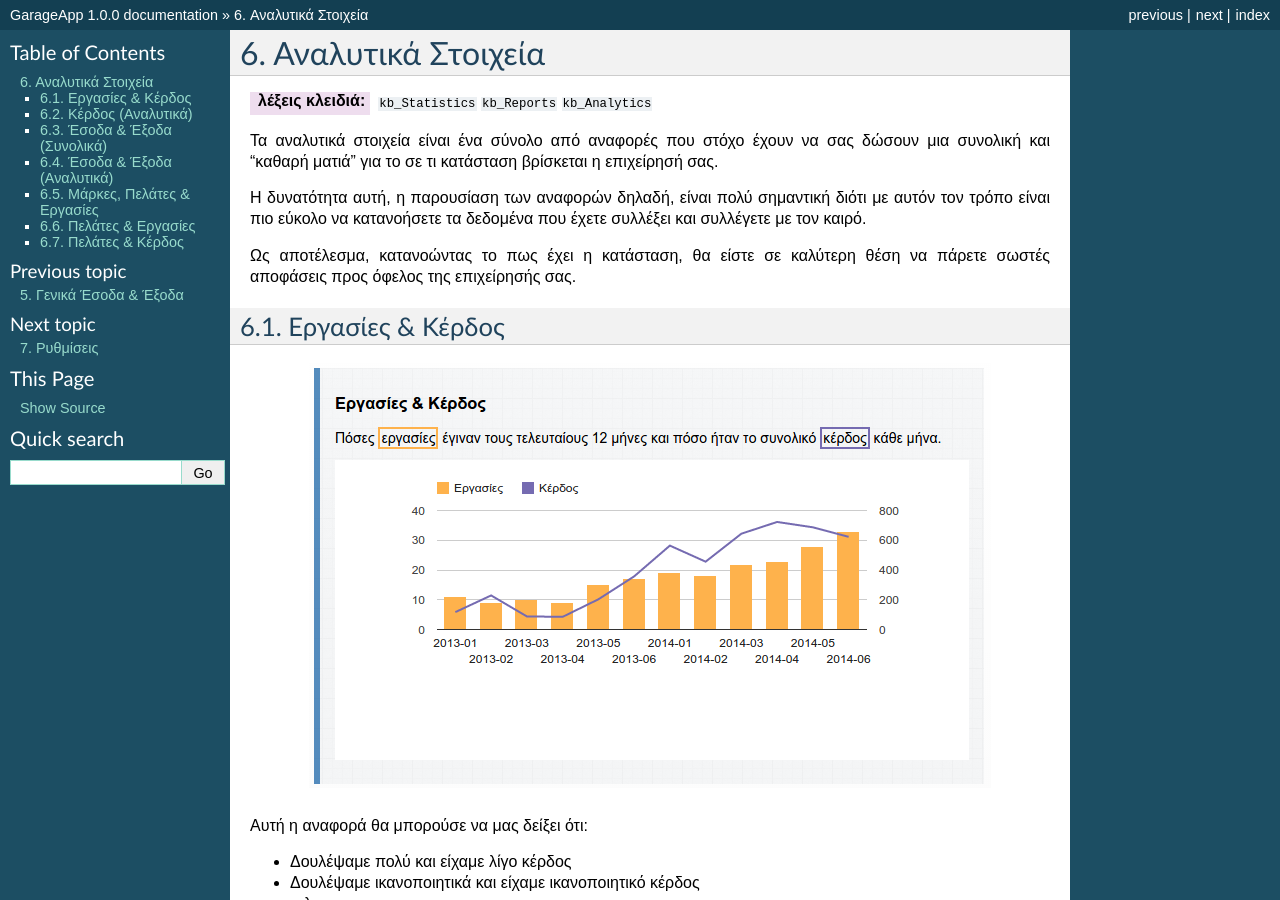
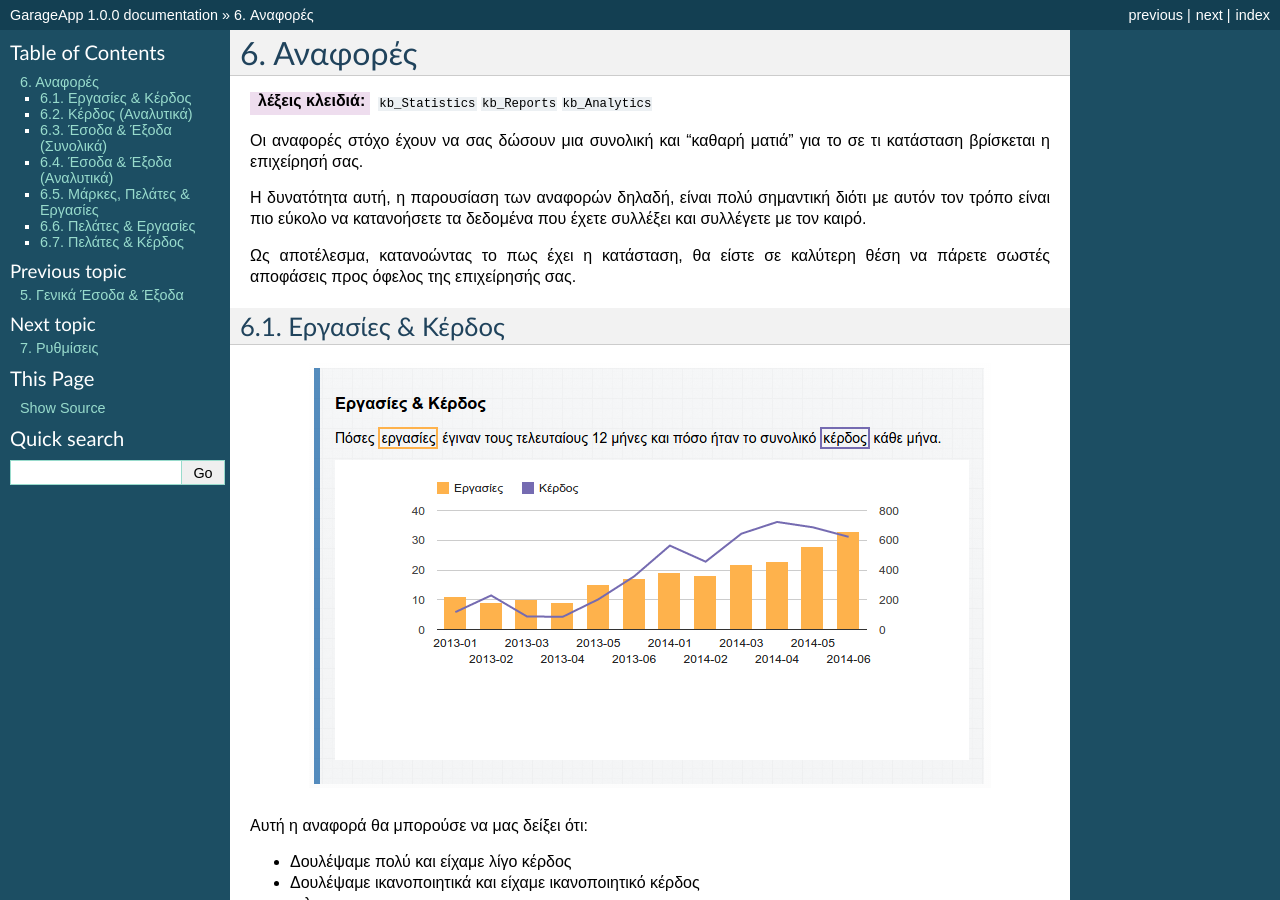
Before and after one commit to garageapp/garageapp-kb-el, a Sphinx documentation site: the page built from docs/source/reports/index.rst, in a window 1280 px wide and 900 px high. Built offline with Sphinx 7.4.7, drawn with Linux system fonts in a browser that asks for light colours; pages that are not in the unit, such as notebooks, are missing from menus; some of the changed text lies outside the part shown.

Commit message:
update locales
- rename "Analytics" to "Reports"

```diff
--- a/docs/source/index.rst
+++ b/docs/source/index.rst
@@ -21,7 +21,7 @@ GarageApp - Υποστήριξη
     vehicles/index.rst
     services/index.rst
     revenues_expenses/index.rst
-    analytics/index.rst
+    reports/index.rst
     settings/index.rst
     .. subscriptions/index.rst # temporarily hiding this article; justification: PayPal subscriptions are not released yet
     mozilla_persona.rst
--- a/docs/source/analytics/index.rst
+++ b/docs/source/reports/index.rst
@@ -1,13 +1,12 @@
-Αναλυτικά Στοιχεία
-==================
+Αναφορές
+========
 
 :λέξεις κλειδιά:
     ``kb_Statistics``
     ``kb_Reports``
     ``kb_Analytics``
 
-Τα αναλυτικά στοιχεία είναι ένα σύνολο από αναφορές
-που στόχο έχουν να σας δώσουν μια συνολική
+Οι αναφορές στόχο έχουν να σας δώσουν μια συνολική
 και "καθαρή ματιά" για το σε τι κατάσταση βρίσκεται η επιχείρησή σας.
 
 Η δυνατότητα αυτή, η παρουσίαση των αναφορών δηλαδή, είναι πολύ σημαντική
```
Also changed, not shown: docs/source/_static/images/app-signout.png, docs/source/_static/images/screen-main-analytics.png, docs/source/_static/images/screen-main-customers.png, docs/source/_static/images/screen-main-revenues_expenses.png, docs/source/_static/images/screen-main-services.png, docs/source/_static/images/screen-main-settings.png, docs/source/_static/images/screen-main-vehicles.png, docs/source/_static/images/screen-main.png (added), docs/source/_static/images/screen-mainmenu-analytics.png, docs/source/_static/images/screen-mainmenu-customers.png, docs/source/_static/images/screen-mainmenu-revenues_expenses.png, docs/source/_static/images/screen-mainmenu-services.png, docs/source/_static/images/screen-mainmenu-settings.png, docs/source/_static/images/screen-mainmenu-vehicles.png, 1 more files.
